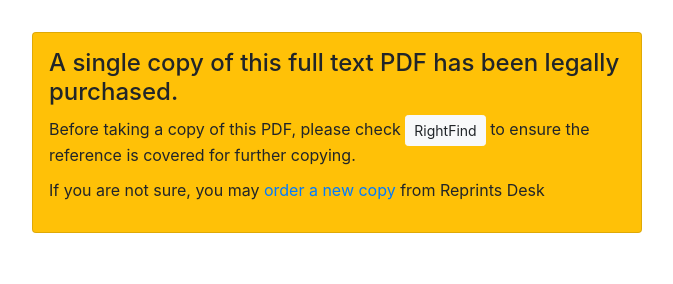
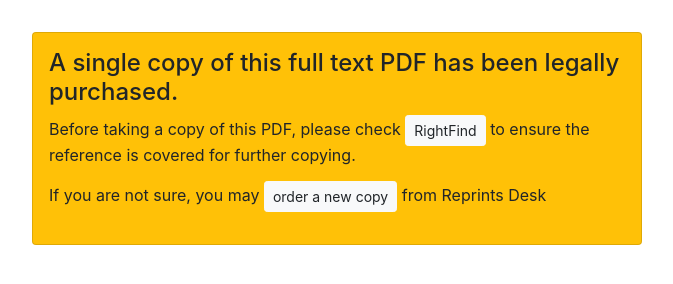
Before and after one commit to ecolteau/bbgo, a plain HTML site: page transgene.html in a window 1280 px wide. Shown: the whole page, without its empty margins (303-976 px from the left). Drawn offline with nearby package versions, Linux system fonts and the light colour scheme.

Commit message:
Update transgene.html

```diff
--- a/transgene.html
+++ b/transgene.html
@@ -22,7 +22,7 @@ body {  font-size: 1em;  line-height: 1.2em; margin-top:2em;}
     <div class="col-6"><div class="card bg-warning" id="myCard">
       <h4>A single copy of this full text PDF has been legally purchased.</h4>
          <p>Before taking a copy of this PDF, please check <a href="https://rightfind.copyright.com/rs-ui-web/" target="_blank" class="btn btn-light btn-sm">RightFind</a> to ensure the reference is covered for further copying.</p>
-         <p>If you are not sure, you may <a href="">order a new copy</a> from Reprints Desk
+         <p>If you are not sure, you may <a href="https://www.bibliogo.com/#orderarticle:" class="btn btn-light btn-sm">order a new copy</a> from Reprints Desk
     </div></div>
     <div class="col-3"></div>
    </div>
```
